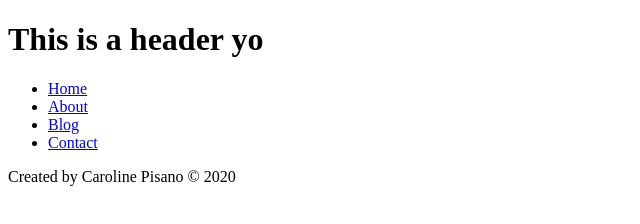
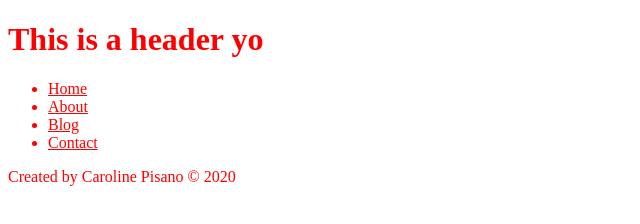
Before and after one commit to caropi/great-gatsby-bootcamp, a Gatsby site: page /components/layout in a window 1280 px wide. Shown: the whole page, without its empty margins (0-640 px from the left). Built offline with nearby package versions, Linux system fonts and the light colour scheme; Gatsby itself is replaced by a stand-in of ours.

Commit message:
adding foundations for styling

```diff
--- a/src/pages/components/layout.js
+++ b/src/pages/components/layout.js
@@ -2,6 +2,7 @@ import React from 'react'
 
 import Header from "../components/header"
 import Footer from "../components/footer"
+import '../../styles/index.css'
 
 const Layout = (props) => {
     return (
--- /dev/null
+++ b/src/styles/index.css
@@ -0,0 +1,3 @@
+* {
+    color: red;
+}
```
